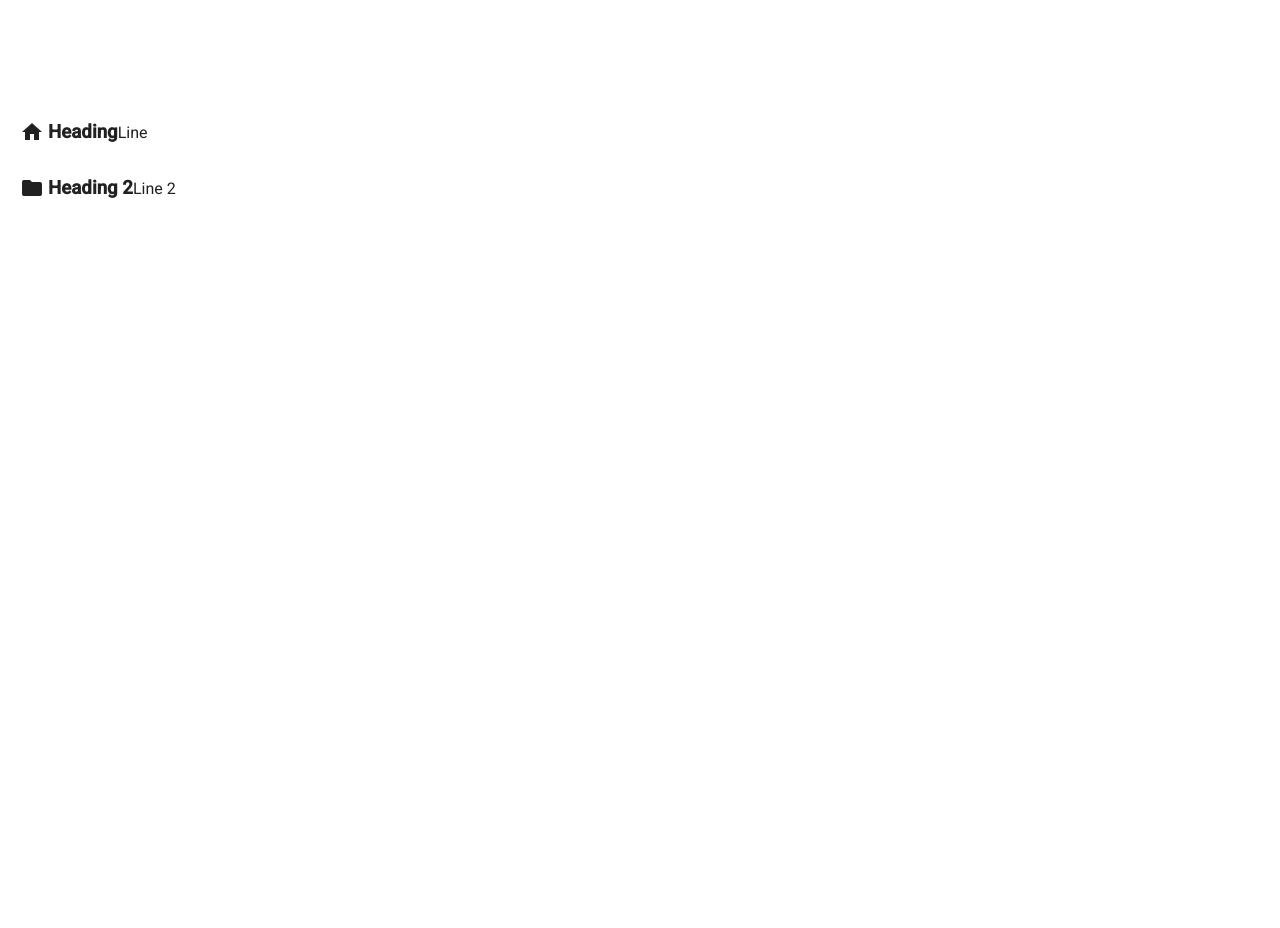
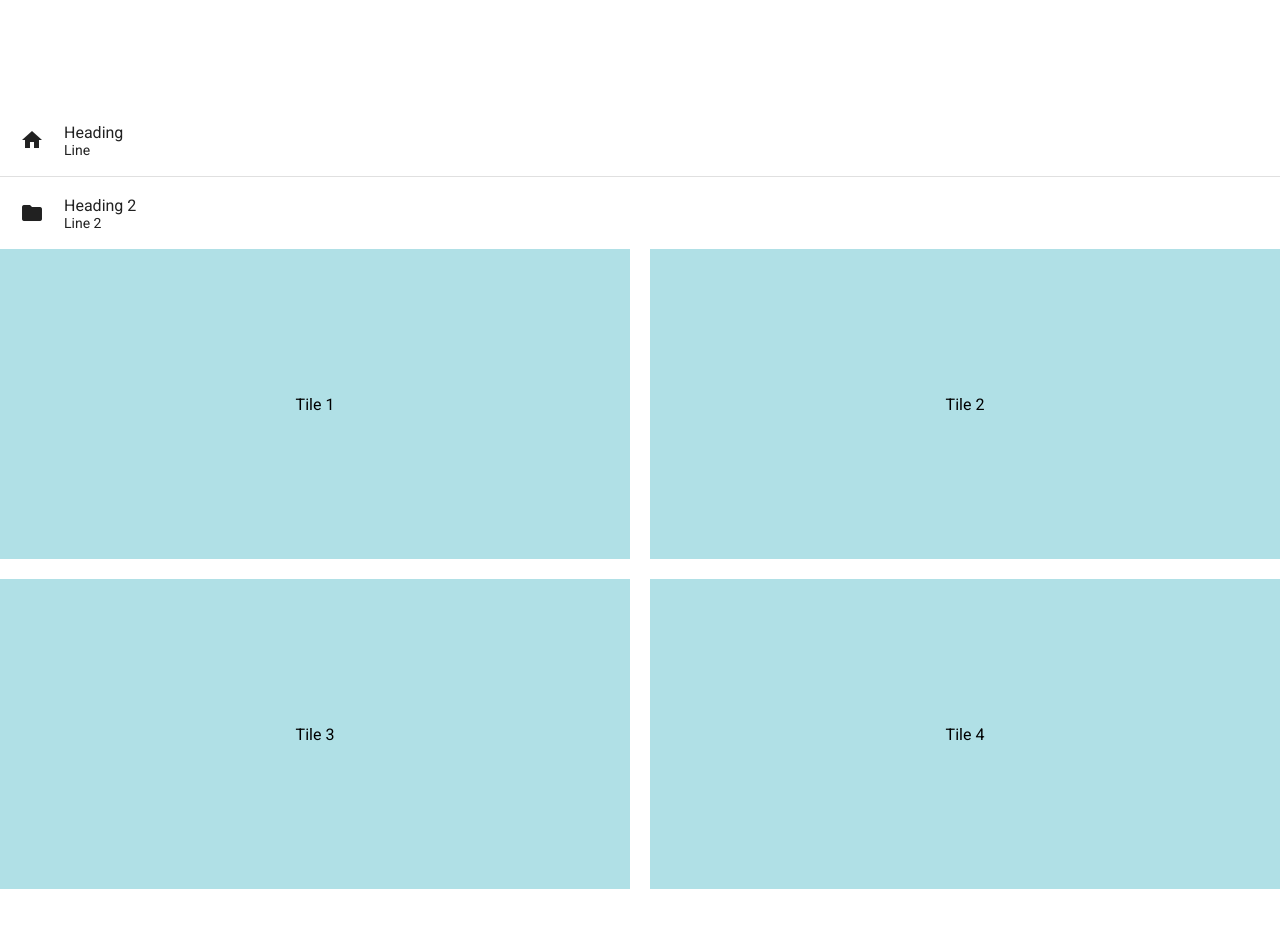
Before and after one commit to Ben-yon/angular--aterial-demo, an Angular app: page / in a window 1280 px wide. Shown: the part 420-1348 px from the top of the page. Before the commit the page ends 800 px from the top, so only its background shows below. Built offline with nearby package versions, Linux system fonts and the light colour scheme.

Commit message:
material grid line

```diff
--- a/src/app/app.component.html
+++ b/src/app/app.component.html
@@ -58,15 +58,24 @@
 <mat-list>
   <mat-list-item>
     <mat-icon matListIcon>home</mat-icon>
-    <h3 matline>Heading</h3>
-    <p matline>Line</p>
+    <h3 matLine>Heading</h3>
+    <p matLine>Line</p>
   </mat-list-item>
+  <mat-divider></mat-divider>
   <mat-list-item>
     <mat-icon matListIcon>folder</mat-icon>
-    <h3 matline>Heading 2</h3>
-    <p matline>Line 2</p>
+    <h3 matLine>Heading 2</h3>
+    <p matLine>Line 2</p>
   </mat-list-item>
 </mat-list>
+
+<mat-grid-list cols="2" rowHeight="2:1" style="height: 200px" gutterSize="20px">
+  <mat-grid-tile>Tile 1</mat-grid-tile>
+  <mat-grid-tile>Tile 2</mat-grid-tile>
+  <mat-grid-tile>Tile 3</mat-grid-tile>
+  <mat-grid-tile>Tile 4</mat-grid-tile>
+</mat-grid-list>
+
 <!-- <button mat-raised-button>hello world</button> -->
 <!-- angular material typography -->
 <!-- <div class="mat-display-4">this is display 4</div>
--- a/src/app/app.component.scss
+++ b/src/app/app.component.scss
@@ -27,3 +27,7 @@
  .center {
    margin: 15rem;
  }
+
+mat-grid-tile{
+  background-color: powderblue;
+}
--- a/src/app/material/material.module.ts
+++ b/src/app/material/material.module.ts
@@ -8,6 +8,8 @@
 import { MatSidenavModule } from '@angular/material/sidenav';
 import { MatMenuModule } from '@angular/material/menu';
 import { MatListModule } from '@angular/material/list';
+import { MatDividerModule } from '@angular/material/divider';
+import { MatGridListModule } from '@angular/material/grid-list'
 
 const materialComponents = [
   MatButtonModule,
@@ -18,7 +20,9 @@
   MatToolbarModule,
   MatSidenavModule,
   MatMenuModule,
-  MatListModule
+  MatListModule,
+  MatDividerModule,
+  MatGridListModule
 ];
 
 @NgModule({
```
